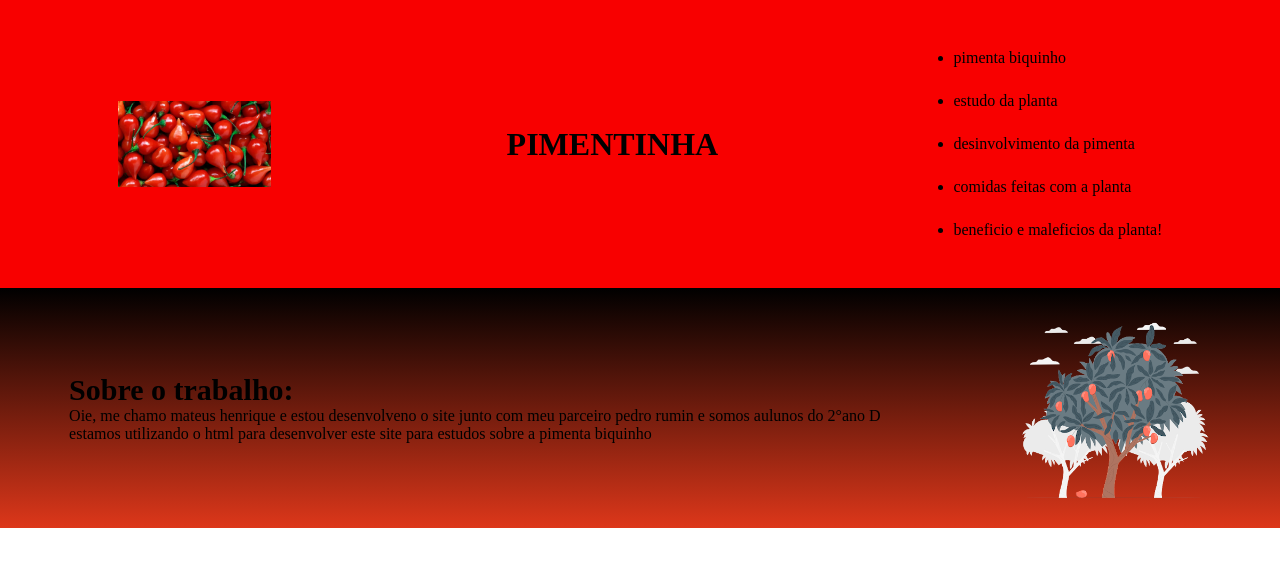
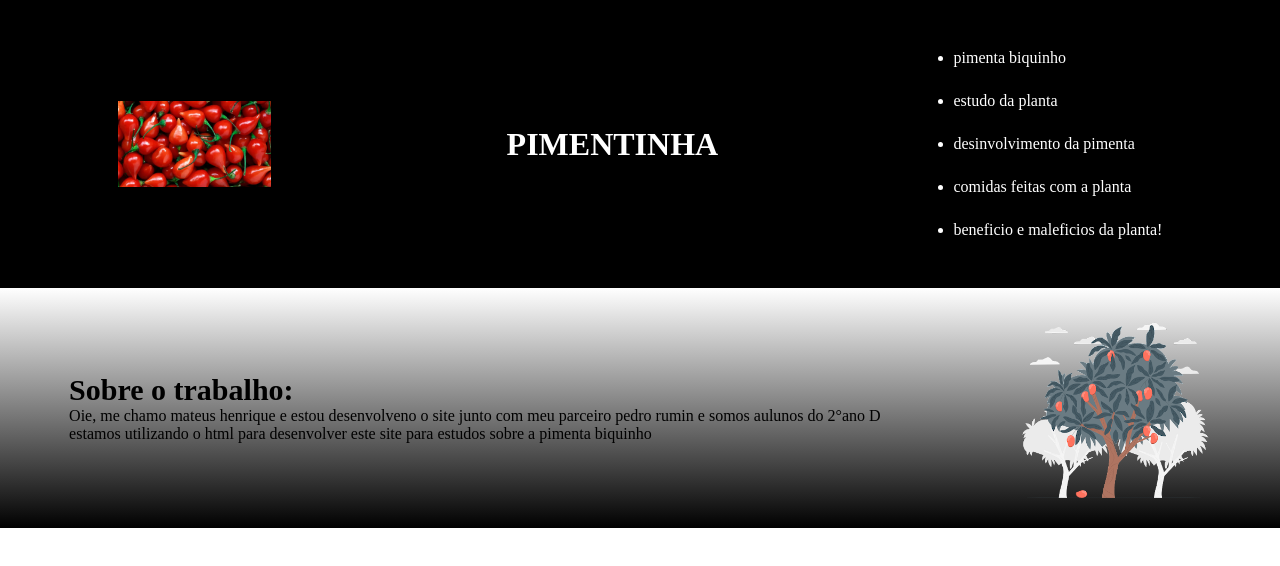
Before and after one commit to teteuzn0/site_2D, a plain HTML site: page index.html in a window 1280 px wide. Drawn offline with Linux system fonts and the light colour scheme.

Commit message:
pimentaa

```diff
--- a/style.css
+++ b/style.css
@@ -5,8 +5,8 @@
     }
 
     .cabeçalho{
-    background-color: rgb(248, 0, 0);
-    color: black;
+    background-color: rgb(0, 0, 0);
+    color: rgb(255, 255, 255);
     display: flex;
     justify-content: space-around;
     align-items: center;
@@ -27,7 +27,7 @@
     }
 
     .apresentaçao_trabalho{
-    background-image: linear-gradient(rgb(0, 0, 0), #dd371a);
+    background-image: linear-gradient(rgb(255, 255, 255), #000000);
     display: flex;
     justify-content: space-around;
     align-items: center;
```
Also changed, not shown: index.html (line endings or trailing spaces).
